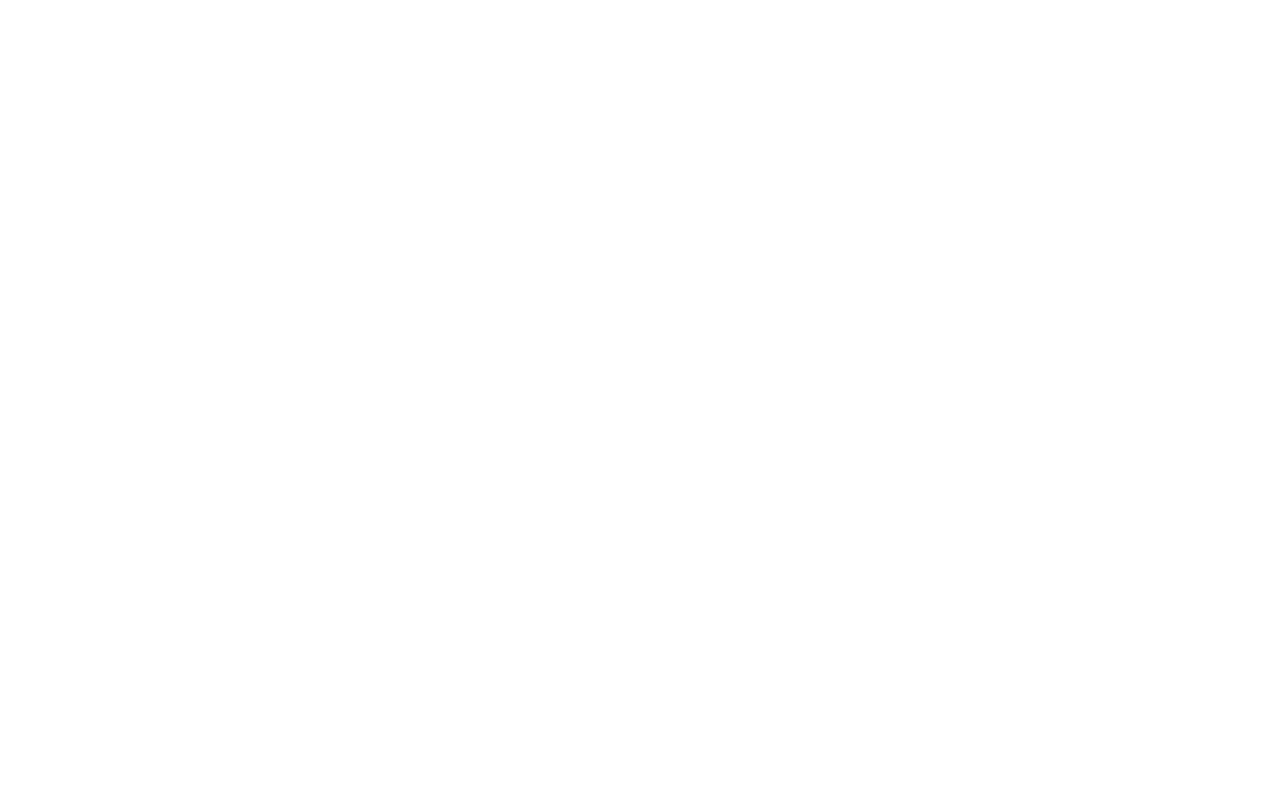
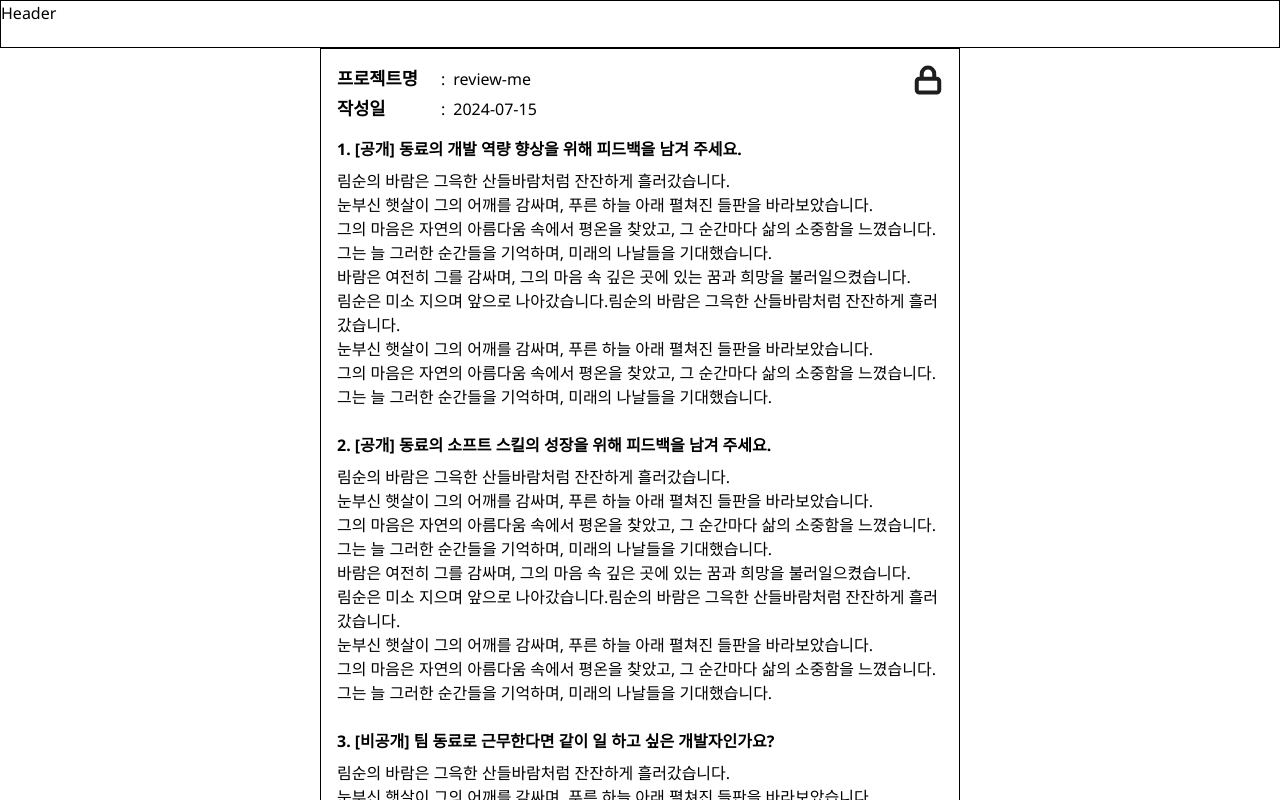
Before and after one commit to woowacourse-teams/2024-review-me, a React app in the folder frontend/: page / in a window 1280 px wide. Shown: the top 800 px of the page. Built offline with nearby package versions, Linux system fonts and the light colour scheme; a web font is replaced by a local one.

Commit message:
feat : 상세 리뷰 보기 화면 페이지 추가 및 상세 리뷰 데이터 타입 추가
Co-Authored-By: ImxYJL <111052302+ImxYJL@users.noreply.github.com>

```diff
--- a/frontend/src/index.tsx
+++ b/frontend/src/index.tsx
@@ -5,6 +5,7 @@ import React from 'react';
 import ReactDOM from 'react-dom/client';
 import reset from './styles/reset';
 
+import DetailedReviewPage from './pages/DetailedReviewPage';
 import globalStyles from './styles/globalStyles';
 
 const root = ReactDOM.createRoot(document.getElementById('root') as HTMLElement);
@@ -16,5 +17,6 @@ root.render(
       `}
     />
     {/* <App /> */}
+    <DetailedReviewPage />
   </React.StrictMode>,
 );
--- /dev/null
+++ b/frontend/src/pages/DetailedReviewPage/index.tsx
@@ -0,0 +1,43 @@
+import { DetailReviewData } from '@/types';
+import ReviewViewSection from './components/ReviewViewSection';
+import ReviewDescription from './components/ReviewDescription';
+import { DetailedReview, DetailReviewOuter, Header } from './styles';
+import { css } from '@emotion/react';
+
+const ANSWER =
+  '림순의 바람은 그윽한 산들바람처럼 잔잔하게 흘러갔습니다. \n 눈부신 햇살이 그의 어깨를 감싸며, 푸른 하늘 아래 펼쳐진 들판을 바라보았습니다.\n 그의 마음은 자연의 아름다움 속에서 평온을 찾았고, 그 순간마다 삶의 소중함을 느꼈습니다.\n 그는 늘 그러한 순간들을 기억하며, 미래의 나날들을 기대했습니다. \n 바람은 여전히 그를 감싸며, 그의 마음 속 깊은 곳에 있는 꿈과 희망을 불러일으켰습니다.\n 림순은 미소 지으며 앞으로 나아갔습니다.림순의 바람은 그윽한 산들바람처럼 잔잔하게 흘러갔습니다. \n 눈부신 햇살이 그의 어깨를 감싸며, 푸른 하늘 아래 펼쳐진 들판을 바라보았습니다.\n 그의 마음은 자연의 아름다움 속에서 평온을 찾았고, 그 순간마다 삶의 소중함을 느꼈습니다.\n 그는 늘 그러한 순간들을 기억하며, 미래의 나날들을 기대했습니다. ';
+
+const MOCK_DATA: DetailReviewData = {
+  reviewer: {
+    memberId: 123456,
+    name: '올리',
+  },
+  reviewGroup: {
+    groupId: 123456,
+    name: 'review-me',
+  },
+  contents: [
+    {
+      question: '1. [공개] 동료의 개발 역량 향상을 위해 피드백을 남겨 주세요.',
+      answer: ANSWER,
+    },
+    { question: '2. [공개] 동료의 소프트 스킬의 성장을 위해 피드백을 남겨 주세요.', answer: ANSWER },
+    { question: '3. [비공개] 팀 동료로 근무한다면 같이 일 하고 싶은 개발자인가요?', answer: ANSWER },
+  ],
+};
+
+const DetailedReviewPage = ({}) => {
+  return (
+    <DetailReviewOuter>
+      <Header>Header</Header>
+      <DetailedReview>
+        <ReviewDescription projectName={MOCK_DATA.reviewGroup.name} dateCreated="2024-07-15" isLock={true} />
+        {MOCK_DATA.contents.map((item) => (
+          <ReviewViewSection question={item.question} answer={item.answer} />
+        ))}
+      </DetailedReview>
+    </DetailReviewOuter>
+  );
+};
+
+export default DetailedReviewPage;
--- /dev/null
+++ b/frontend/src/pages/DetailedReviewPage/styles.ts
@@ -0,0 +1,32 @@
+import styled from '@emotion/styled';
+
+export const DetailReviewOuter = styled.div`
+  width: 100vw;
+  display: flex;
+  align-items: center;
+  justify-content: center;
+
+  @media screen and (min-width: 1025px) {
+    width: 1025px;
+    margin: 0 auto;
+  }
+`;
+
+export const Header = styled.div`
+  height: 3rem;
+  width: 100vw;
+  border: 1px solid black;
+  position: fixed;
+  top: 0;
+  left: 0;
+  z-index: 10;
+  background-color: #ffff;
+`;
+export const DetailedReview = styled.div`
+  padding: 1rem;
+  width: 40rem;
+  margin-top: 3rem;
+  border: 1px solid black;
+  min-height: calc(100vh - 3rem);
+  box-sizing: border-box;
+`;
--- /dev/null
+++ b/frontend/src/types/index.ts
@@ -0,0 +1 @@
+export * from './detailReviewData';
```
Also changed, not shown: frontend/src/types/detailReviewData.ts (added, +16 -0 lines).
